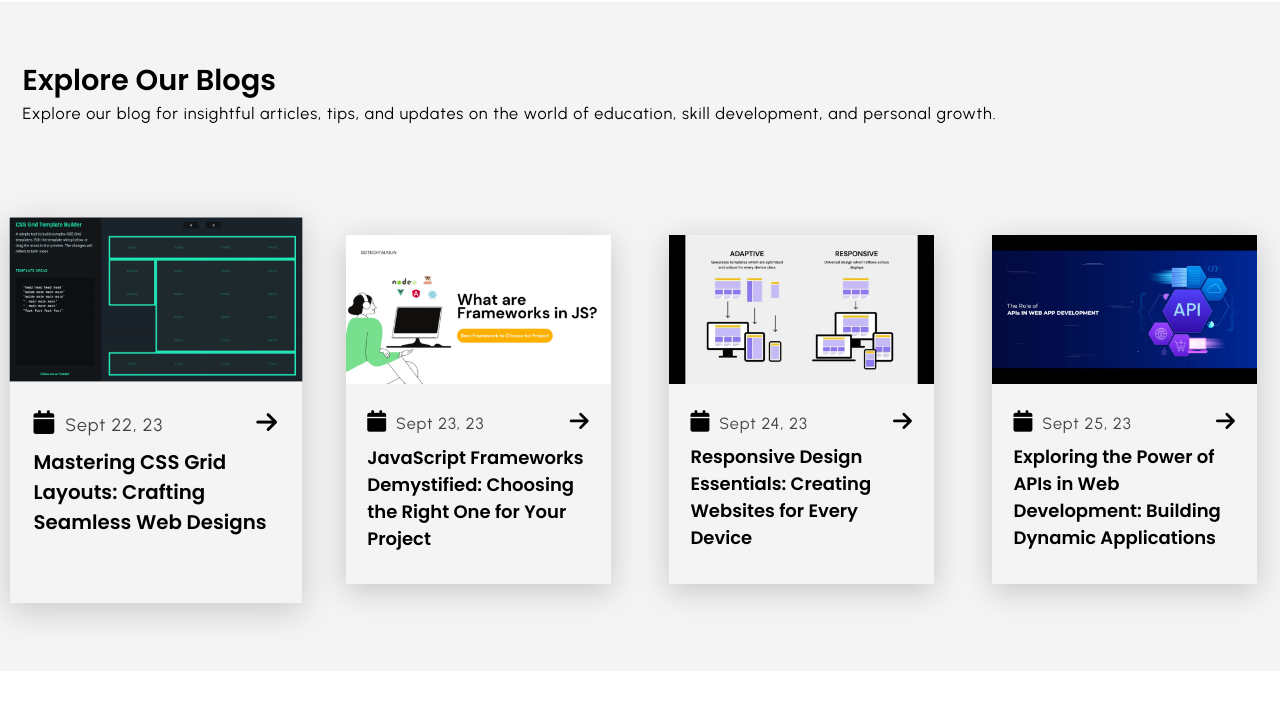
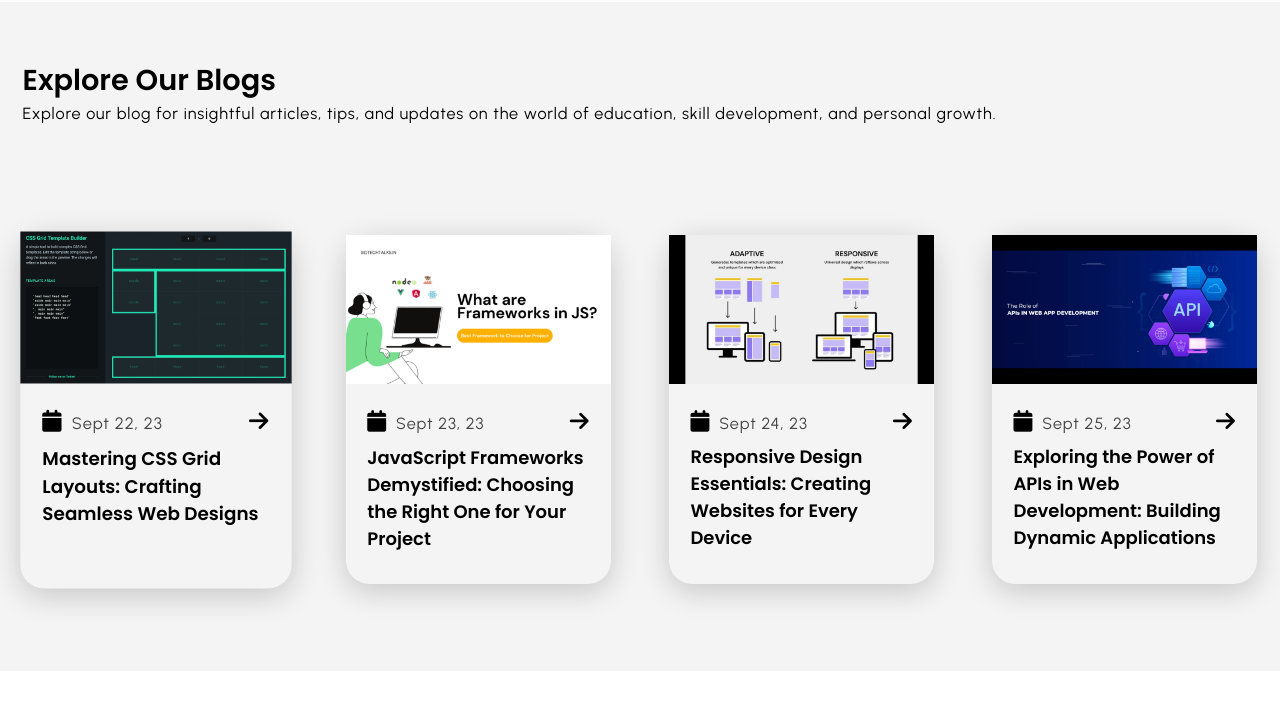
Before and after one commit to Avrenos/Icodehardly, a plain HTML site: page blog.html in a window 1280 px wide. In both pictures the pointer is over the element 155 px from the left and 495 px from the top of the page. Shown: the part 86-800 px from the top of the page. Drawn offline with nearby package versions, Linux system fonts and the light colour scheme.

Commit message:
Update styles.css

```diff
--- a/styles.css
+++ b/styles.css
@@ -546,9 +546,10 @@ figure {
     -moz-transition: scale 0.3s linear;
     -ms-transition: scale 0.3s linear;
     -o-transition: scale 0.3s linear;
+    border-radius: 2.6rem;
 
     &:hover {
-      scale: 1.1;
+      scale: 1.02;
     }
 
     & .blog-content {
```
